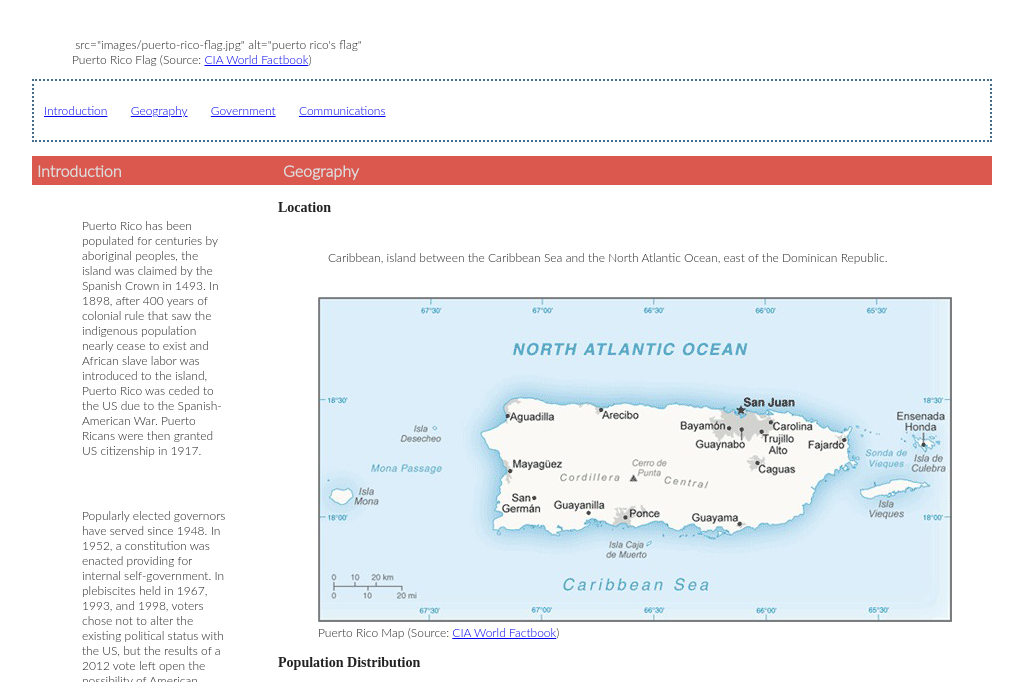
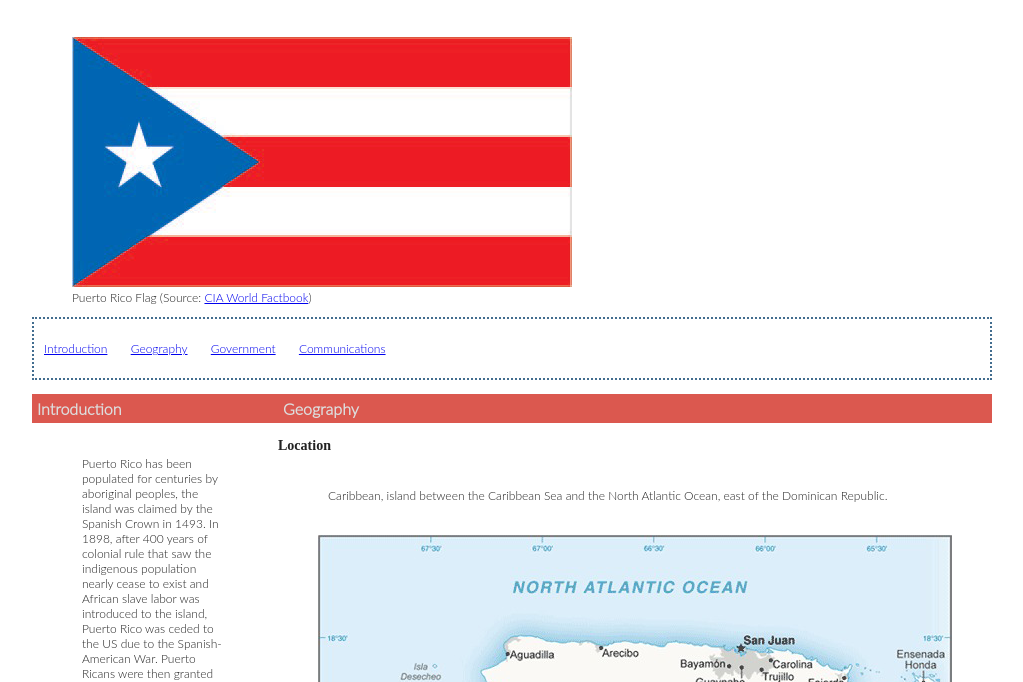
Before and after one commit to mariaisabel2018/mariaisabel2018.github.io, a plain HTML site: page puertorico.html in a window 1280 px wide. Shown: the part 115-797 px from the top of the page, without its empty margins (128-1151 px from the left). Drawn offline with Linux system fonts and the light colour scheme.

Commit message:
Update puertorico.html

```diff
--- a/puertorico.html
+++ b/puertorico.html
@@ -11,7 +11,7 @@
     <header>
       <h1>Puerto Rico</h1>
       <figure>
-        <img> src="images/puerto-rico-flag.jpg" alt="puerto rico's flag" </img>
+        <img src="images/puerto-rico-flag.jpg" alt="puerto rico's flag" />
       <figcaption> Puerto Rico Flag (Source: <a href="https://www.cia.gov/library/publications/the-world-factbook/geos/rq.html">CIA World Factbook</a>)</figcaption>
       </figure>
       <nav>
```
